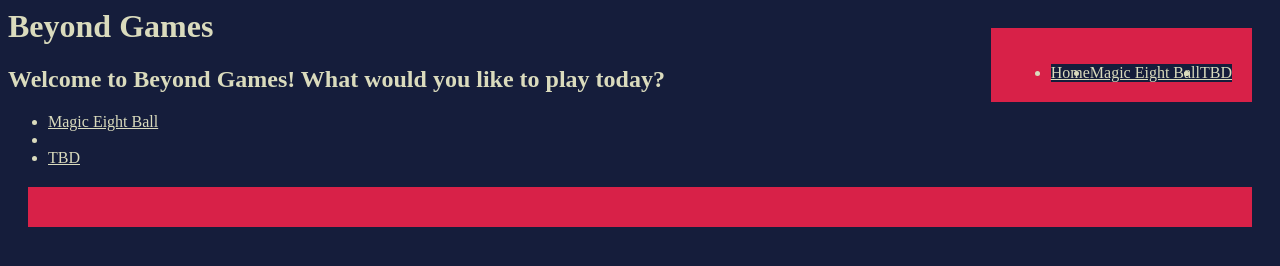
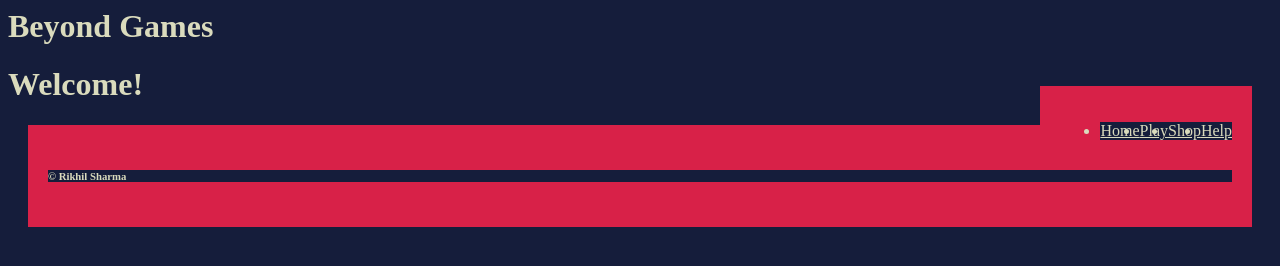
Before and after one commit to officialrkky/Beyond-Games, a plain HTML site: page index.html in a window 1280 px wide. Drawn offline with Linux system fonts and the light colour scheme.

Commit message:
Update index.html

```diff
--- a/index.html
+++ b/index.html
@@ -7,30 +7,23 @@
 </head>
 <body>
 
+  <header>
+    <div class="navBar">
+      <h1 class="logo">Beyond Games</h1>
 <nav>
   <ul>
     <li><a href="index.html">Home</a></li>
-    <li><a href="magicEightBall.html">Magic Eight Ball</a></li>
-    <li><a href="snake.html"Snake</a></li>
-    <li><a href="#">TBD</a></li>
+    <li><a href="play.html">Play</a></li>
+    <li><a href="shop.html">Shop</a></li>
+    <li><a href="help.html">Help</a></li>
   </ul>
 </nav>
-
-<main>
-<h1 id="mainTitle">Beyond Games<h1>
-<h2>Welcome to Beyond Games! What would you like to play today?</h2>
-
-<ul id="gameList">
-    <li><a href="magicEightBall.html">Magic Eight Ball</a></li>
-    <li><a href="snake.html"Snake</a></li>
-    <li><a href="#">TBD</a></li>
-</ul>
-
-</main>
-
-</body>
-
-<footer>
-
-</footer>
+    </div>
+      </header>
+  <body>
+    <h1>Welcome!</h1>
+  </body>
+  <footer>
+    <h6 class="copyRight">&copy; Rikhil Sharma</h6>
+  </footer>
 </html>
```
